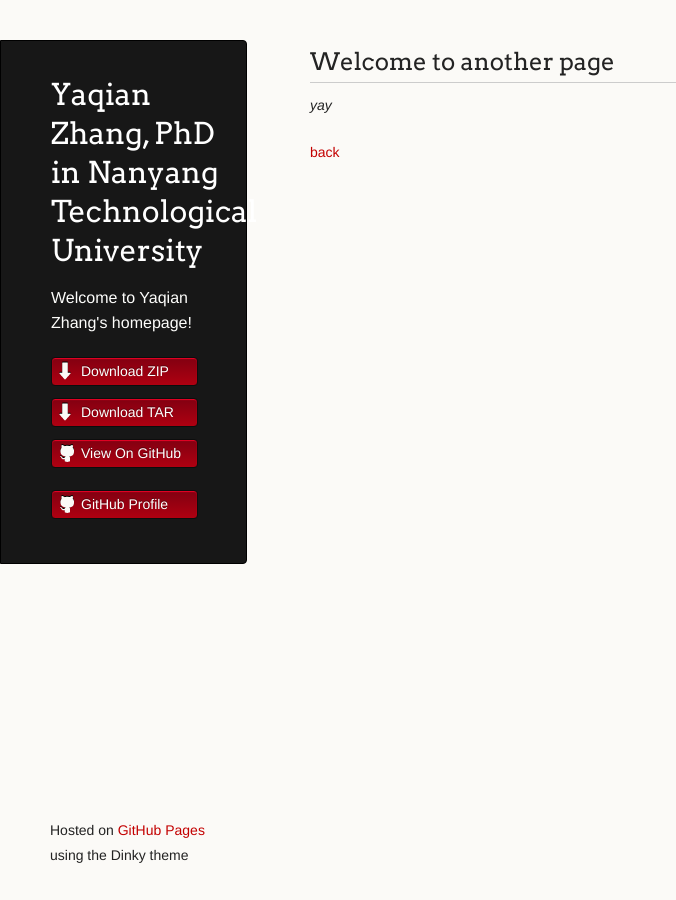
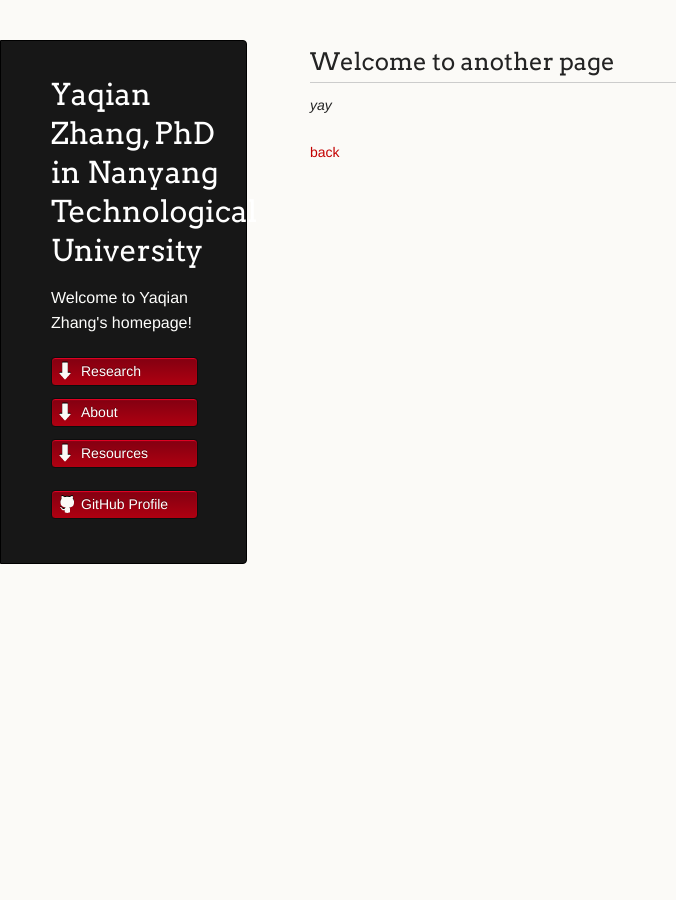
Before and after one commit to YaqianZhang/yaqianzhang.github.io, a Jekyll site: the page built from another-page.md, in a window 1280 px wide. Shown: the whole page, without its empty margins (0-676 px from the left). Built offline with Jekyll 4.4.1, drawn with Linux system fonts in a browser that asks for light colours; our own code applies the rules of GitHub Pages for plain Markdown files.

Commit message:
Add files via upload

```diff
--- a/_layouts/default.html
+++ b/_layouts/default.html
@@ -20,14 +20,14 @@
 
         <ul>
           {% if site.show_downloads %}
-            <li class="download"><a class="buttons" href="{{ site.github.zip_url }}">Download ZIP</a></li>
-            <li class="download"><a class="buttons" href="{{ site.github.tar_url }}">Download TAR</a></li>
+            <li class="download"><a class="buttons" href="/research">Research</a></li>
+            <li class="download"><a class="buttons" href="/about">About</a></li>
           {% endif %}
-          <li><a class="buttons github" href="{{ site.github.repository_url }}">View On GitHub</a></li>
+          <li><a class="buttons" href="{{ site.github.repository_url }}">Resources</a></li>
         </ul>
 
         {% if site.github.is_project_page %}
-          <p class="header">This project is maintained by <a class="header name" href="{{ site.github.owner_url }}">{{ site.github.owner_name }}</a></p>
+          <p class="header">This page is maintained by <a class="header name" href="{{ site.github.owner_url }}">{{ site.github.owner_name }}</a></p>
         {% endif %}
 
         {% if site.github.is_user_page %}
@@ -42,7 +42,7 @@
       </section>
 
       <footer>
-        <p><small>Hosted on <a href="https://pages.github.com">GitHub Pages</a> using the Dinky theme</small></p>
+       <!-- <p><small>Hosted on <a href="https://pages.github.com">GitHub Pages</a> using the Dinky theme</small></p>!-->
       </footer>
     </div>
     <!--[if !IE]><script>fixScale(document);</script><![endif]-->
```
Also changed, not shown: about/index.html (added, +33 -0 lines), research/index.html (added, +20 -0 lines).
